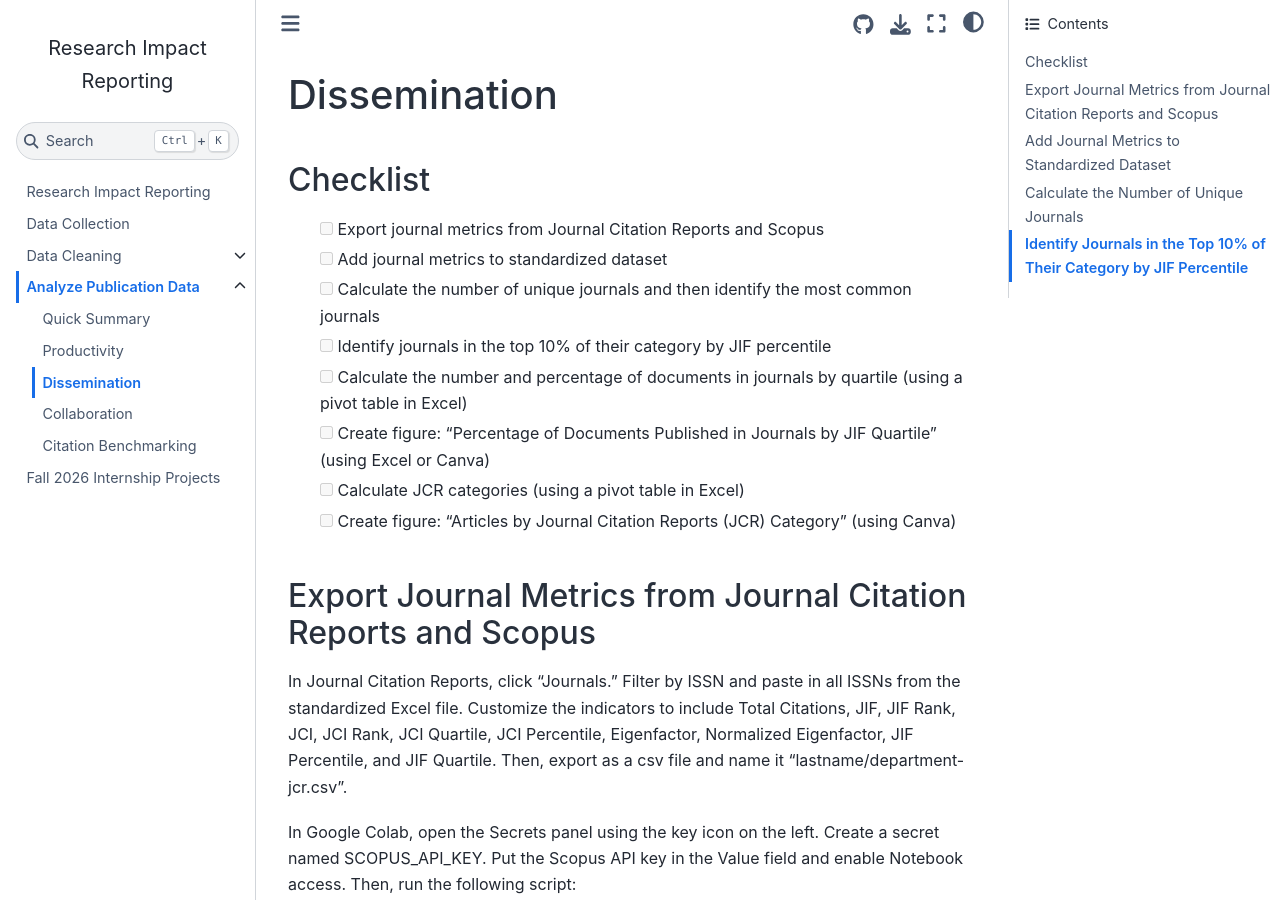
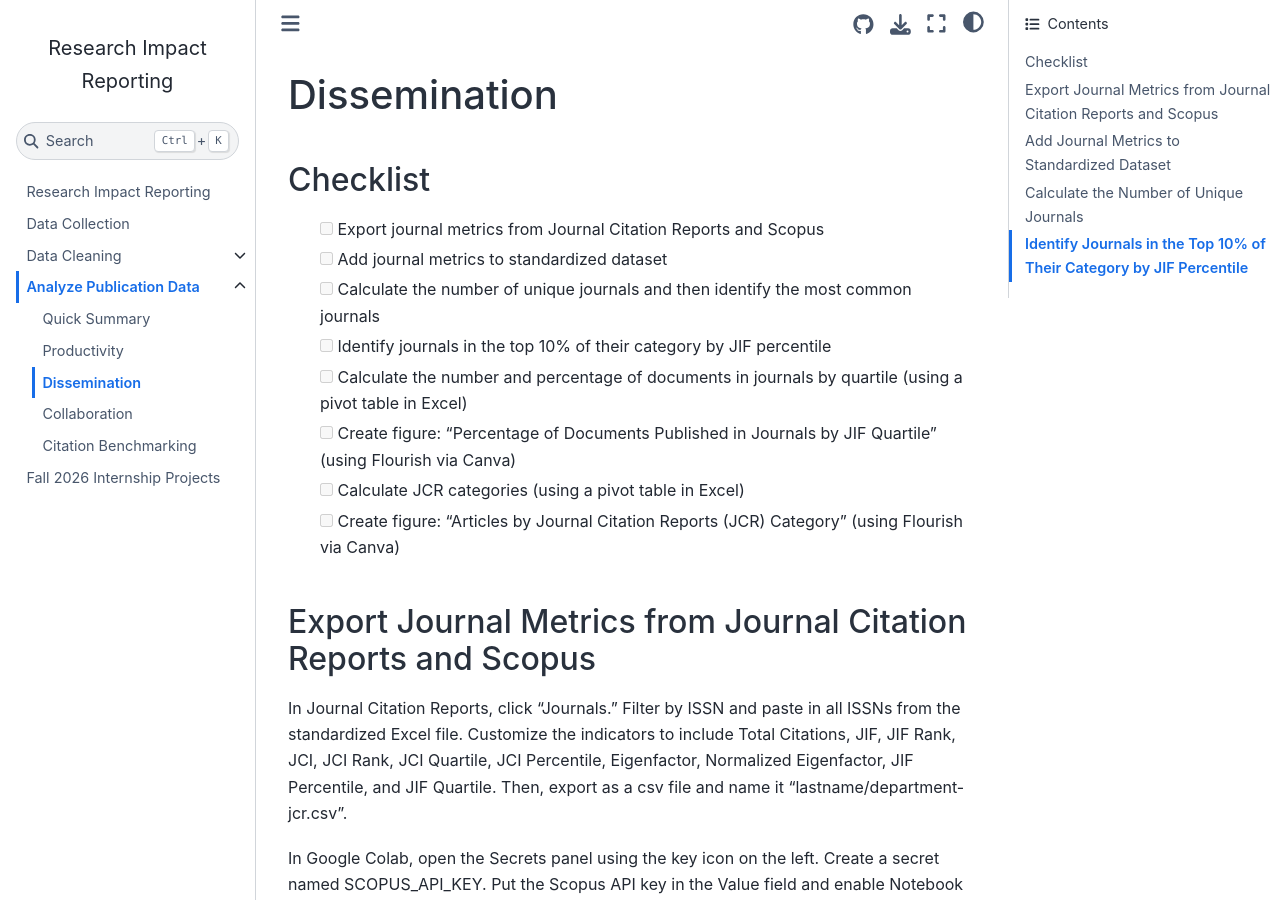
Before and after one commit to vvlooking/research-impact, a Jupyter Book: the page built from website/analyze-data-dissemination.md, in a window 1280 px wide and 900 px high. Built offline with Jupyter Book 1.0.4 settings and Sphinx 7.4.7 and the Sphinx Book theme 1.1.4, drawn with Linux system fonts in a browser that asks for light colours.

Commit message:
Update figures to use Flourish via Canva

```diff
--- a/website/analyze-data-dissemination.md
+++ b/website/analyze-data-dissemination.md
@@ -7,9 +7,9 @@
 - [ ] Calculate the number of unique journals and then identify the most common journals
 - [ ] Identify journals in the top 10% of their category by JIF percentile
 - [ ] Calculate the number and percentage of documents in journals by quartile (using a pivot table in Excel)
-- [ ] Create figure: "Percentage of Documents Published in Journals by JIF Quartile" (using Excel or Canva)
+- [ ] Create figure: "Percentage of Documents Published in Journals by JIF Quartile" (using Flourish via Canva)
 - [ ] Calculate JCR categories (using a pivot table in Excel)
-- [ ] Create figure: "Articles by Journal Citation Reports (JCR) Category" (using Canva)
+- [ ] Create figure: "Articles by Journal Citation Reports (JCR) Category" (using Flourish via Canva)
 
 ## Export Journal Metrics from Journal Citation Reports and Scopus
 
```
